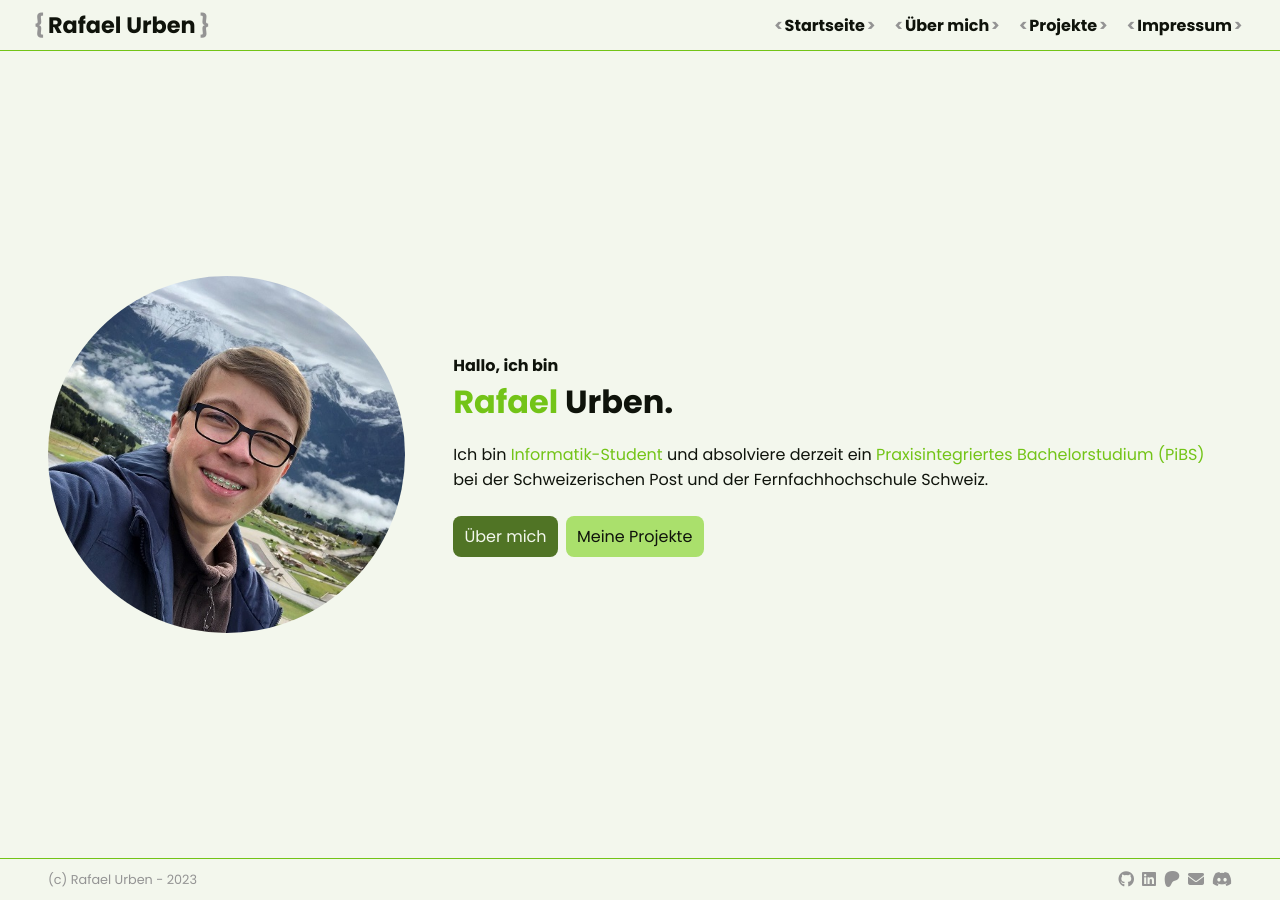
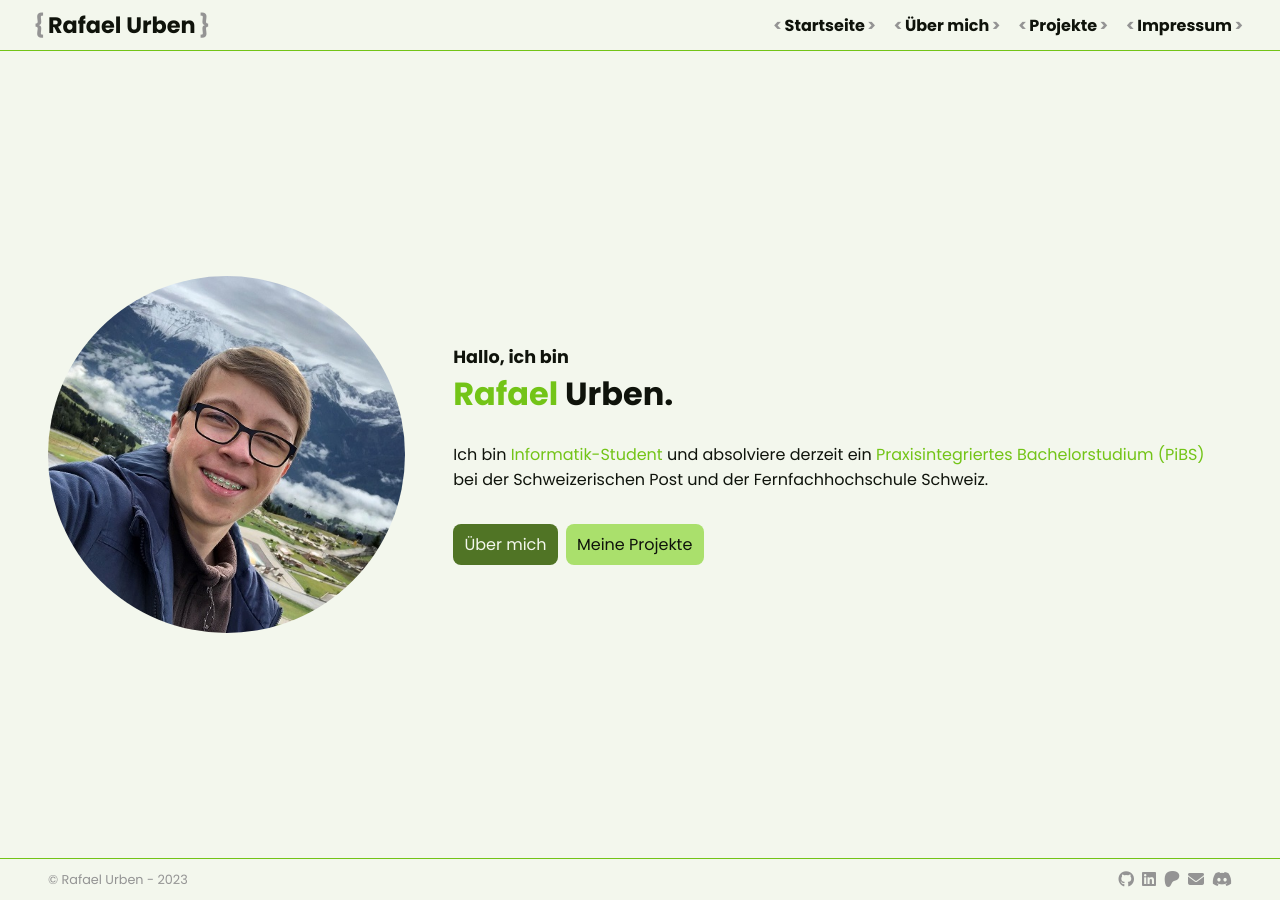
Before and after one commit to rafaelurben/rafaelurben.github.io, a Jekyll site: the page built from pages/home.html, in a window 1280 px wide. Built offline with Jekyll 4.4.1, drawn with Linux system fonts in a browser that asks for light colours.

Commit message:
Small visual improvements

```diff
--- a/_layouts/default.html
+++ b/_layouts/default.html
@@ -41,7 +41,7 @@
 <footer>
     <div class="container">
         <div class="copyright-info">
-            (c) Rafael Urben - 2023
+            © Rafael Urben - 2023
         </div>
         <nav id="social_links">
             <ul>
--- a/assets/css/main.css
+++ b/assets/css/main.css
@@ -42,6 +42,7 @@
     width: 100vw;
     height: 100vh; /* fallback */
     height: 100dvh;
+    overflow-x: hidden; /* fixes a bug in Firefox involving the y-scrollbar */
 
     background-color: var(--background);
     color: var(--text);
@@ -93,14 +94,14 @@
             &::before {
                 content: "{";
                 position: absolute;
-                left: -0.65em;
+                right: calc(100% + 0.15em);
                 color: var(--weak);
             }
 
             &::after {
                 content: "}";
                 position: absolute;
-                right: -0.65em;
+                left: calc(100% + 0.15em);
                 color: var(--weak);
             }
         }
@@ -144,29 +145,39 @@
                         &::before {
                             content: "<";
                             position: absolute;
-                            left: -0.65em;
+                            right: calc(100% + 0.15em);
                             color: var(--weak);
                         }
 
                         &::after {
                             content: ">";
                             position: absolute;
-                            right: -0.65em;
+                            left: calc(100% + 0.15em);
                             color: var(--weak);
                         }
 
                         &.current {
                             color: var(--accent);
+
+                            &::after {
+                                content: "/>";
+                            }
                         }
                     }
 
-                    &:hover::after {
+                    &::after {
                         content: " ";
                         position: absolute;
                         bottom: -0.1em;
+                        left: 50%;
+                        width: 0;
+                        border-bottom: 1px solid white;
+                        transition: all 0.2s ease-in-out;
+                    }
+
+                    &:hover::after {
                         left: 0;
                         width: 100%;
-                        border-bottom: 1px solid white;
                     }
                 }
             }
@@ -222,14 +233,16 @@
 
 /* Elements */
 
-h3 {
+h2, h3, h4, h5, h6 {
     position: relative;
+    margin: 0.75em 0 0.25em;
 
     &::before {
         content: "#";
         position: absolute;
         left: -1.25em;
         color: var(--weak);
+        font-weight: normal;
     }
 }
 
@@ -247,6 +260,10 @@
     &:hover {
         filter: brightness(0.75);
     }
+}
+
+p {
+    margin: 0.5em 0;
 }
 
 /* Utils */
@@ -309,7 +326,7 @@
 
 @media (min-width: 979px) {
     .container {
-        max-width: calc(950px - 3.5em);
+        max-width: calc(930px - 3.5em);
     }
 
     header > .container {
--- a/assets/css/pages/home.css
+++ b/assets/css/pages/home.css
@@ -30,6 +30,11 @@
         flex-flow: column nowrap;
         gap: 1em;
 
+        & #pretitle {
+            font-weight: bold;
+            font-size: 1.1em;
+        }
+
         & #btn-container {
             display: flex;
             flex-flow: row nowrap;
--- a/pages/home.html
+++ b/pages/home.html
@@ -12,7 +12,7 @@
     </div>
     <div id="col-container">
         <div>
-            <h4>Hallo, ich bin</h4>
+            <div id="pretitle">Hallo, ich bin</div>
             <h1><span class="accent">Rafael</span> Urben.</h1>
         </div>
         <p>
```
